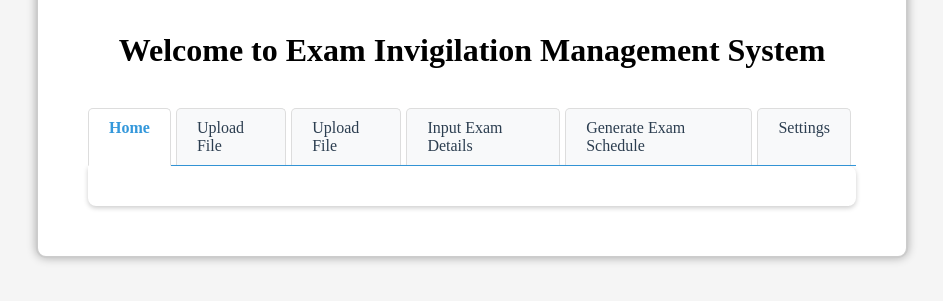
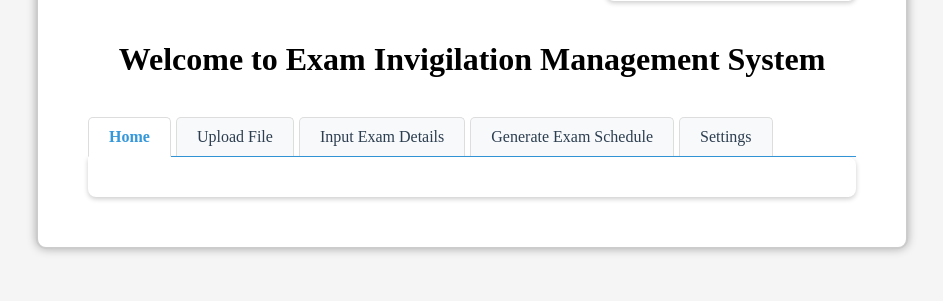
Before and after one commit to wm0516/InvigilateX, a Flask app: page /home in a window 1280 px wide. Shown: the part 351-652 px from the top of the page, without its empty margins (168-1111 px from the left). Run offline with Flask 3, Linux system fonts and the light colour scheme.

Commit message:
Update home_page.html

```diff
--- a/app/templates/mainPart/home_page.html
+++ b/app/templates/mainPart/home_page.html
@@ -24,16 +24,19 @@
         <h1 style="text-align: center;">Welcome to Exam Invigilation Management System</h1>
         <br>
 
+        <!-- Tab navigation -->
         <div class="menu-container">
             <!-- Tab navigation -->
             <div class="tab-nav">
                 <a href="{{ url_for('home_page')}}" class="tab-link active" data-tab="home">Home</a>
                 <a href="{{ url_for('upload_file')}}" class="tab-link" data-tab="upload">Upload File</a>
-                <a class="tab-link" data-tab="upload">Upload File</a>
                 <a href="{{ url_for('exam_input')}}" class="tab-link" data-tab="exam">Input Exam Details</a>
                 <a href="{{ url_for('auto_generate')}}" class="tab-link" data-tab="generate">Generate Exam Schedule</a>
                 <a href="{{ url_for('assign_lecturer')}}" class="tab-link" data-tab="settings">Settings</a>
             </div>
+
+            <!-- Rest of your HTML remains the same -->
+        </div>
 
             <!-- Tab content container -->
             <div class="tab-content">
```
